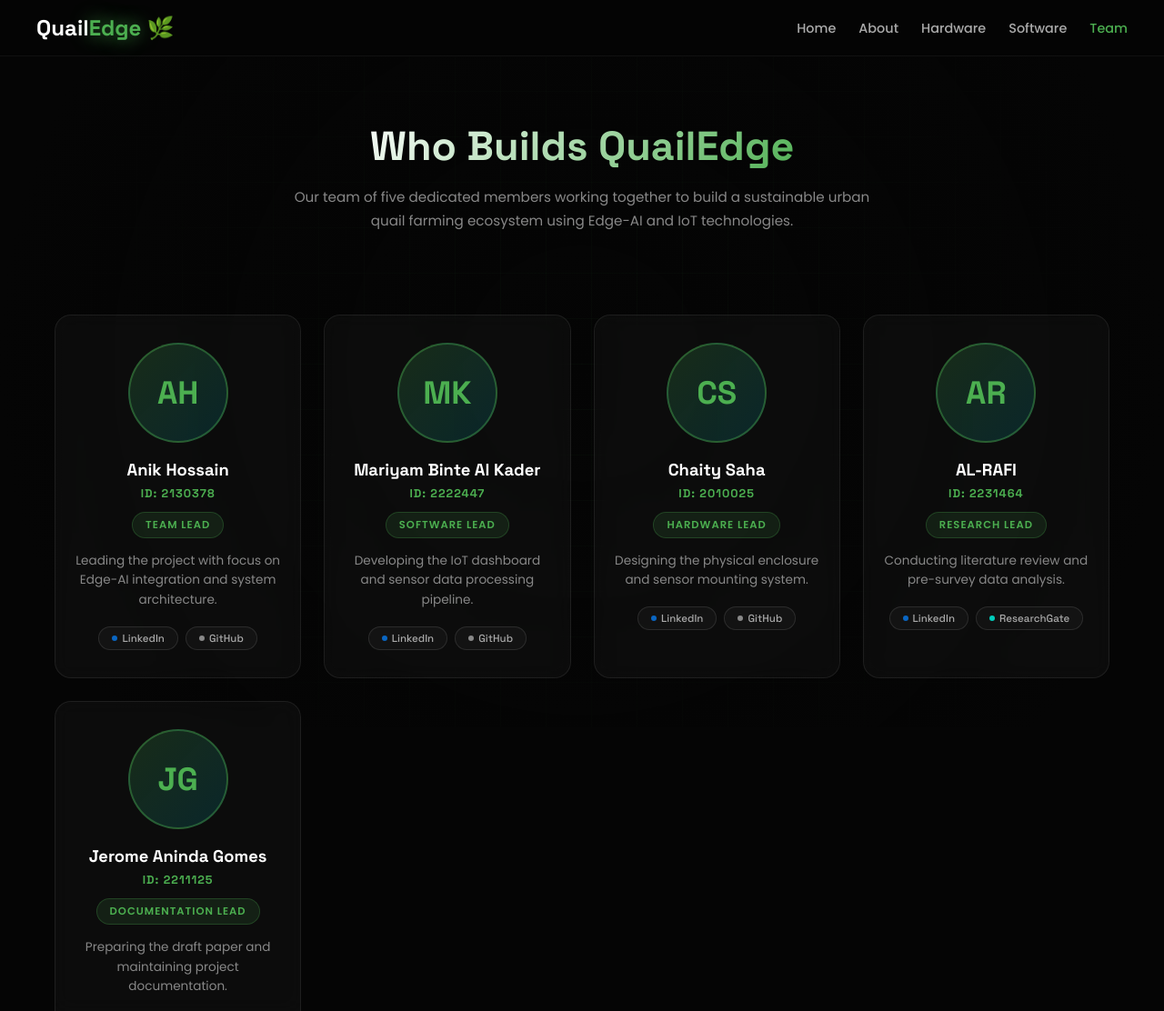
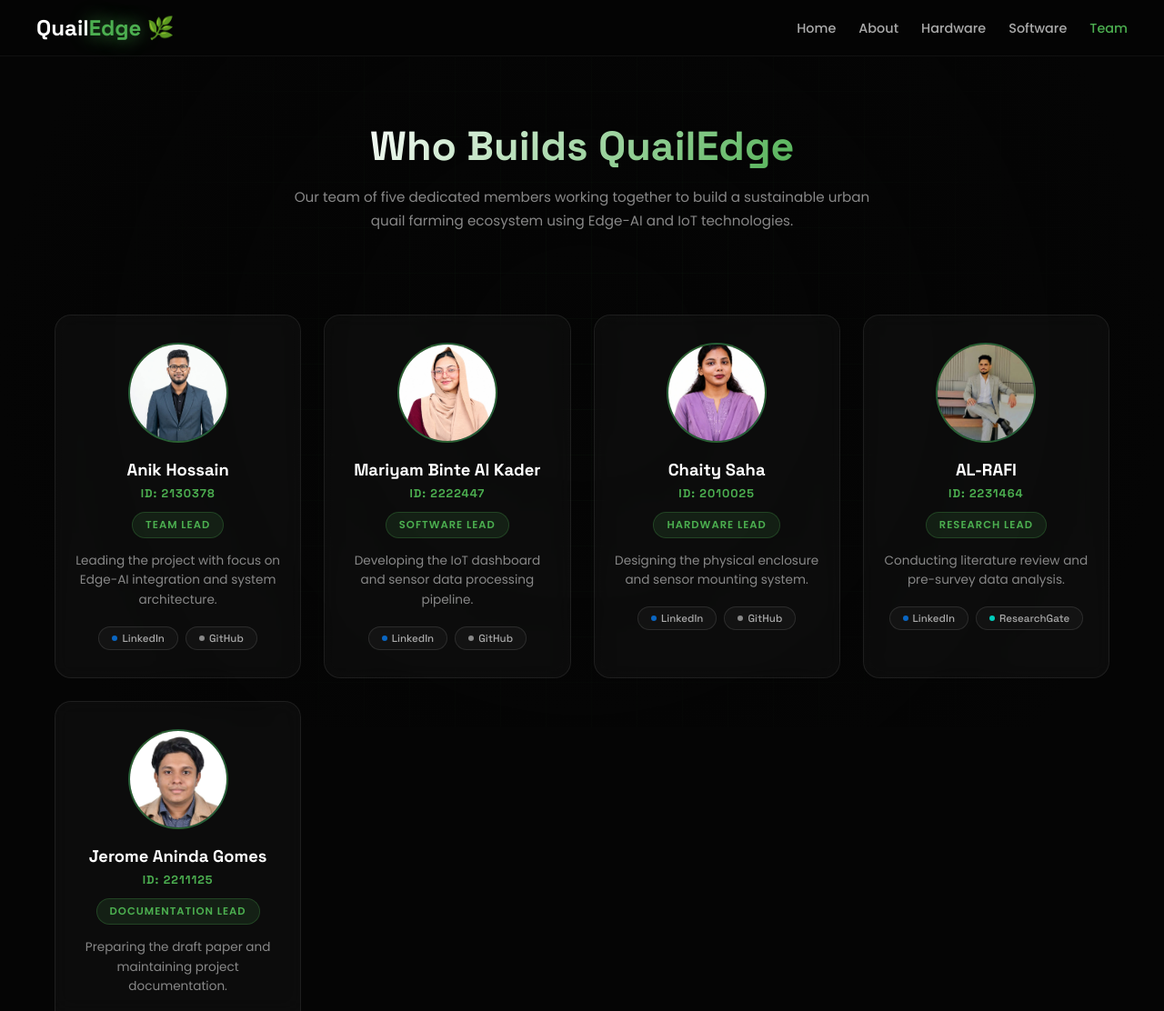
Before and after one commit to Anik0044/QuailEdge, a plain HTML site: page team.html in a window 1280 px wide. Shown: the top 1112 px of the page at 91% size. Drawn offline with Linux system fonts and the light colour scheme.

Commit message:
Add files via upload

```diff
--- a/team.html
+++ b/team.html
@@ -187,6 +187,7 @@
             transform: scale(1.05);
         }
 
+        /* ছবি ফিট করার জন্য */
         .member-avatar img {
             width: 100%;
             height: 100%;
@@ -318,9 +319,11 @@
     <section class="section">
         <div class="team-grid">
 
-            <!-- Member 1 -->
+            <!-- Member 1: Anik -->
             <div class="member-card">
-                <div class="member-avatar">AH</div>
+                <div class="member-avatar">
+                    <img src="image/anik.jpg" alt="Anik Hossain">
+                </div>
                 <h3 class="member-name">Anik Hossain</h3>
                 <p class="member-id">ID: 2130378</p>
                 <span class="member-role">Team Lead</span>
@@ -331,9 +334,11 @@
                 </div>
             </div>
 
-            <!-- Member 2 -->
+            <!-- Member 2: Mariyam -->
             <div class="member-card">
-                <div class="member-avatar">MK</div>
+                <div class="member-avatar">
+                    <img src="image/mariyum.jpg" alt="Mariyam Binte Al Kader">
+                </div>
                 <h3 class="member-name">Mariyam Binte Al Kader</h3>
                 <p class="member-id">ID: 2222447</p>
                 <span class="member-role">Software Lead</span>
@@ -344,9 +349,11 @@
                 </div>
             </div>
 
-            <!-- Member 3 -->
+            <!-- Member 3: Chaity -->
             <div class="member-card">
-                <div class="member-avatar">CS</div>
+                <div class="member-avatar">
+                    <img src="image/chaity.jpg" alt="Chaity Saha">
+                </div>
                 <h3 class="member-name">Chaity Saha</h3>
                 <p class="member-id">ID: 2010025</p>
                 <span class="member-role">Hardware Lead</span>
@@ -357,9 +364,11 @@
                 </div>
             </div>
 
-            <!-- Member 4 -->
+            <!-- Member 4: Rafi -->
             <div class="member-card">
-                <div class="member-avatar">AR</div>
+                <div class="member-avatar">
+                    <img src="image/rafi.jpg" alt="AL-RAFI">
+                </div>
                 <h3 class="member-name">AL-RAFI</h3>
                 <p class="member-id">ID: 2231464</p>
                 <span class="member-role">Research Lead</span>
@@ -370,9 +379,11 @@
                 </div>
             </div>
 
-            <!-- Member 5 -->
+            <!-- Member 5: Jerome -->
             <div class="member-card">
-                <div class="member-avatar">JG</div>
+                <div class="member-avatar">
+                    <img src="image/Jerome.jpg" alt="Jerome Aninda Gomes">
+                </div>
                 <h3 class="member-name">Jerome Aninda Gomes</h3>
                 <p class="member-id">ID: 2211125</p>
                 <span class="member-role">Documentation Lead</span>
```
Also changed, not shown: image/Jerome.jpg (added), image/anik.jpg (added), image/chaity.jpg (added), image/mariyum.jpg (added), image/rafi.jpg (added).
